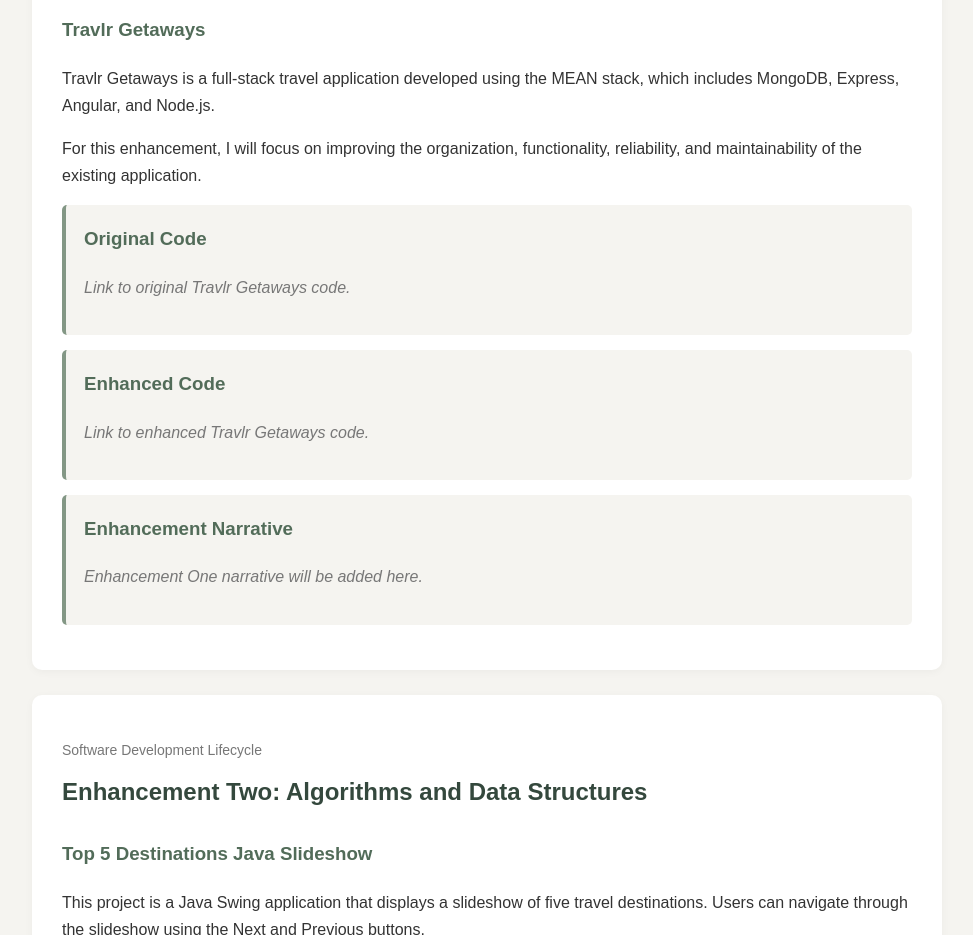
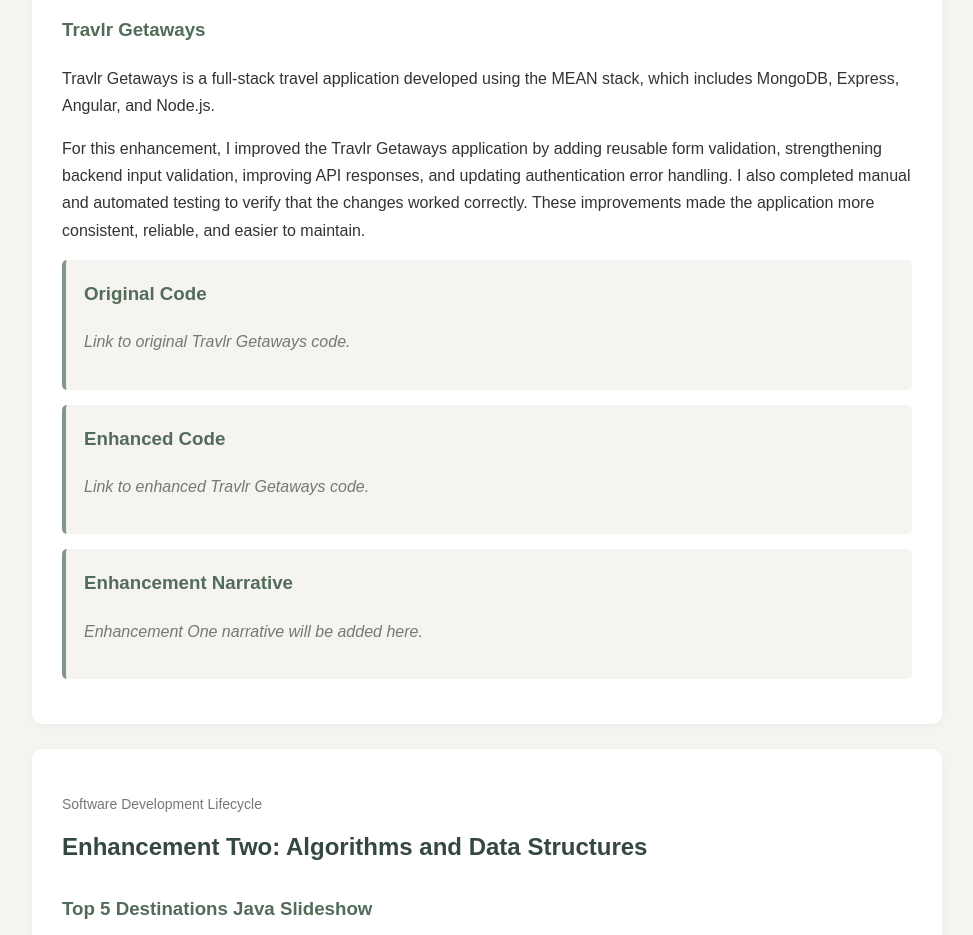
Before and after one commit to LisaUlrick20/LisaUlrick20.github.io, a plain HTML site: page index.html in a window 1280 px wide. Shown: the part 2080-3015 px from the top of the page, without its empty margins (153-1126 px from the left). Drawn offline with Linux system fonts and the light colour scheme.

Commit message:
Enhance application with validation and error handling
Improved the Travlr Getaways application with reusable form validation, enhanced backend input validation, better API responses, and updated authentication error handling. Conducted manual and automated testing to ensure functionality.

```diff
--- a/index.html
+++ b/index.html
@@ -286,10 +286,14 @@
             </p>
 
             <p>
-                For this enhancement, I will focus on
-                improving the organization, functionality,
-                reliability, and maintainability of
-                the existing application.
+                For this enhancement, I improved the Travlr Getaways
+                application by adding reusable form validation,
+                strengthening backend input validation, improving
+                API responses, and updating authentication error
+                handling. I also completed manual and automated
+                testing to verify that the changes worked correctly.
+                These improvements made the application more
+                consistent, reliable, and easier to maintain.
             </p>
 
             <div class="resource-box">
```
